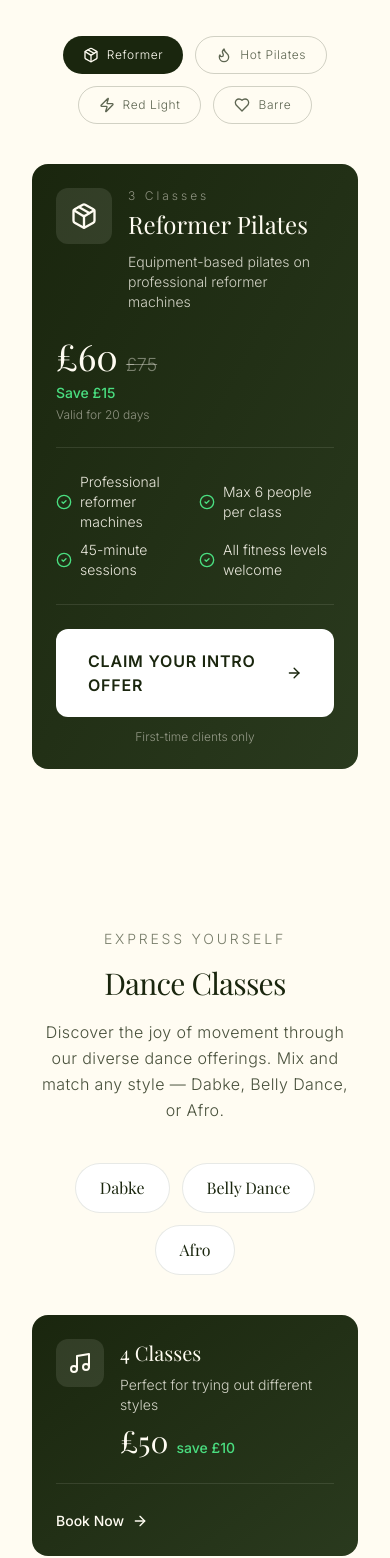
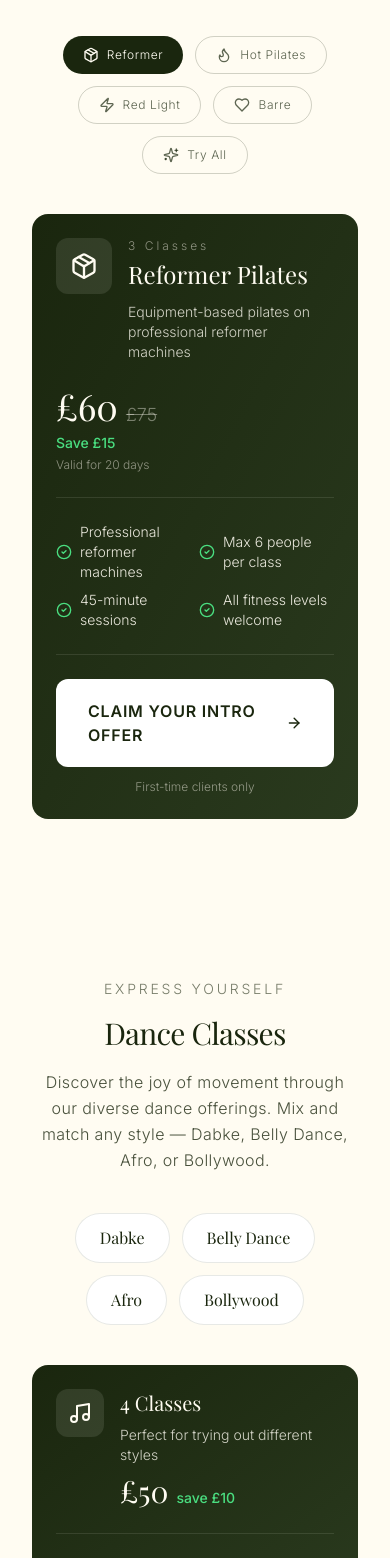
Before and after one commit to Mohamedabobakkr/euforyc-studios, a Next.js app: page /offers in a window 390 px wide. Shown: the part 1000-2558 px from the top of the page. Built offline with nearby package versions, Linux system fonts and the light colour scheme; no server answers.

Commit message:
Add Bollywood dance style and Try All intro offer
- Added Bollywood to dance styles on /offers page
- Added Try All intro offer (3 classes for £70) to /offers page
- Added Try All intro offer to /packages page with centered mobile layout
- Added Bollywood to dance package subtitle on /packages page

```diff
--- a/app/(main)/offers/page.tsx
+++ b/app/(main)/offers/page.tsx
@@ -125,6 +125,27 @@ const introOffers = {
     momenceUrl: 'https://momence.com/m/621480',
     icon: Heart,
     highlight: false,
+  },
+  'try-all': {
+    id: 'try-all',
+    name: 'Try All',
+    shortName: 'Try All',
+    classes: '3 Classes',
+    price: '£70',
+    perClass: '£23',
+    regularPrice: '£90',
+    savings: 'Save £20',
+    validity: '30 days',
+    description: 'Experience all our class types - Reformer, Hot Pilates, Barre, Dance & more',
+    benefits: [
+      'Try any class type',
+      'Perfect for exploring',
+      'Mix & match freely',
+      'Find your favourite'
+    ],
+    momenceUrl: 'https://momence.com/m/631782',
+    icon: Sparkles,
+    highlight: true,
   }
 };
 
@@ -148,10 +169,10 @@ const dancePackages = [
   }
 ];
 
-const danceStyles = ['Dabke', 'Belly Dance', 'Afro'];
+const danceStyles = ['Dabke', 'Belly Dance', 'Afro', 'Bollywood'];
 
 type OfferId = keyof typeof introOffers;
-const offerIds: OfferId[] = ['reformer', 'hot-pilates', 'red-light', 'barre'];
+const offerIds: OfferId[] = ['reformer', 'hot-pilates', 'red-light', 'barre', 'try-all'];
 
 // Main content component
 function OffersContent() {
@@ -274,11 +295,10 @@ function OffersContent() {
                 <button
                   key={offerId}
                   onClick={() => setSelectedOffer(offerId)}
-                  className={`px-5 py-2.5 md:px-6 md:py-3 rounded-full font-sans text-xs md:text-sm tracking-wider transition-all duration-300 flex items-center gap-2 ${
-                    isSelected
-                      ? 'bg-[#1a260e] text-[#fffcf2]'
-                      : 'bg-transparent border border-[#1a260e]/20 text-[#1a260e]/70 hover:border-[#1a260e]/40 hover:text-[#1a260e]'
-                  }`}
+                  className={`px-5 py-2.5 md:px-6 md:py-3 rounded-full font-sans text-xs md:text-sm tracking-wider transition-all duration-300 flex items-center gap-2 ${isSelected
+                    ? 'bg-[#1a260e] text-[#fffcf2]'
+                    : 'bg-transparent border border-[#1a260e]/20 text-[#1a260e]/70 hover:border-[#1a260e]/40 hover:text-[#1a260e]'
+                    }`}
                 >
                   <Icon className="h-4 w-4" />
                   <span>{offerData.shortName}</span>
@@ -366,7 +386,7 @@ function OffersContent() {
             </h2>
             <p className="body-text max-w-2xl mx-auto mt-4">
               Discover the joy of movement through our diverse dance offerings.
-              Mix and match any style — Dabke, Belly Dance, or Afro.
+              Mix and match any style — Dabke, Belly Dance, Afro, or Bollywood.
             </p>
           </div>
 
@@ -500,7 +520,7 @@ function OffersContent() {
 
               <div className="border-b border-[#1a260e]/10 pb-4 md:pb-6">
                 <h3 className="font-serif text-lg md:text-xl font-light text-[#1a260e] mb-2 md:mb-3">Can I mix dance styles?</h3>
-                <p className="text-xs md:text-sm text-[#1a260e]/70">Yes! Our dance packages let you choose any combination of Dabke, Belly Dance, or Afro classes. Mix and match as you like.</p>
+                <p className="text-xs md:text-sm text-[#1a260e]/70">Yes! Our dance packages let you choose any combination of Dabke, Belly Dance, Afro, or Bollywood classes. Mix and match as you like.</p>
               </div>
             </div>
 
--- a/app/(main)/packages/page.tsx
+++ b/app/(main)/packages/page.tsx
@@ -128,6 +128,17 @@ const packages = {
         momenceUrl: 'https://momence.com/m/621480',
         icon: 'heart',
         theme: 'barre'
+      },
+      {
+        id: 'try-all',
+        name: 'Try All',
+        classes: '3 Classes',
+        price: '£70',
+        savings: 'First-time offer',
+        description: 'Experience all class types - Reformer, Hot Pilates, Barre, Dance & more',
+        momenceUrl: 'https://momence.com/m/631782',
+        icon: 'sparkles',
+        theme: 'try-all'
       }
     ]
   },
@@ -217,7 +228,7 @@ const packages = {
   },
   dancePackage: {
     title: 'Dance Package',
-    subtitle: 'Choose from Dabke, Belly Dance, or Afro - your choice!',
+    subtitle: 'Choose from Dabke, Belly Dance, Afro, or Bollywood - your choice!',
     packages: [
       {
         name: '4 Classes',
@@ -236,7 +247,7 @@ const packages = {
 };
 
 // Intro offer type for selection
-type IntroOfferType = 'reformer' | 'hot-pilates' | 'red-light' | 'barre';
+type IntroOfferType = 'reformer' | 'hot-pilates' | 'red-light' | 'barre' | 'try-all';
 
 // Separate component for the intro offers section that uses useSearchParams
 // This needs to be wrapped in Suspense for static generation
@@ -248,7 +259,7 @@ function IntroOffersSection() {
   // Check URL params on mount to pre-select offer if coming from ad
   useEffect(() => {
     const offer = searchParams.get('offer') as IntroOfferType | null;
-    if (offer && ['reformer', 'hot-pilates', 'red-light', 'barre'].includes(offer)) {
+    if (offer && ['reformer', 'hot-pilates', 'red-light', 'barre', 'try-all'].includes(offer)) {
       setSelectedOffer(offer);
       setFromAd(true);
     }
@@ -263,6 +274,7 @@ function IntroOffersSection() {
       case 'flame': return <Flame className={className} />;
       case 'zap': return <Zap className={className} />;
       case 'heart': return <Heart className={className} />;
+      case 'sparkles': return <Sparkles className={className} />;
       default: return <Package className={className} />;
     }
   };
@@ -278,17 +290,17 @@ function IntroOffersSection() {
 
           {/* Mobile: Tab Switcher + Single Card */}
           <div className="md:hidden">
-            {/* 2x2 Pill Selector */}
-            <div className="grid grid-cols-2 gap-2 mb-6 max-w-sm mx-auto">
-              {introPackages.map((pkg) => (
+            {/* Pill Selector - 2x2 + centered last */}
+            <div className="flex flex-wrap justify-center gap-2 mb-6 max-w-sm mx-auto">
+              {introPackages.map((pkg, index) => (
                 <button
                   key={pkg.id}
                   onClick={() => setSelectedOffer(pkg.id as IntroOfferType)}
-                  className={`py-3 px-3 rounded-full text-sm font-medium transition-all duration-300 flex items-center justify-center gap-2 ${
-                    selectedOffer === pkg.id
+                  className={`py-3 px-4 rounded-full text-sm font-medium transition-all duration-300 flex items-center justify-center gap-2 ${index < 4 ? 'w-[calc(50%-4px)]' : 'w-auto'
+                    } ${selectedOffer === pkg.id
                       ? 'bg-[#1a260e] text-[#fffcf2] shadow-lg'
                       : 'bg-[#1a260e]/10 text-[#1a260e]/70 hover:bg-[#1a260e]/20'
-                  }`}
+                    }`}
                 >
                   {getIcon(pkg.icon, 'h-4 w-4')}
                   <span className="truncate">{pkg.name.replace(' Pilates', '').replace('Red Light Hot', 'Red Light')}</span>
@@ -352,8 +364,8 @@ function IntroOffersSection() {
             </p>
           </div>
 
-          {/* Desktop: 4-Column Row */}
-          <div className="hidden md:grid grid-cols-4 gap-6 max-w-6xl mx-auto">
+          {/* Desktop: 5-Column Row */}
+          <div className="hidden md:grid grid-cols-5 gap-4 max-w-7xl mx-auto">
             {introPackages.map((pkg) => (
               <a
                 key={pkg.id}
```
